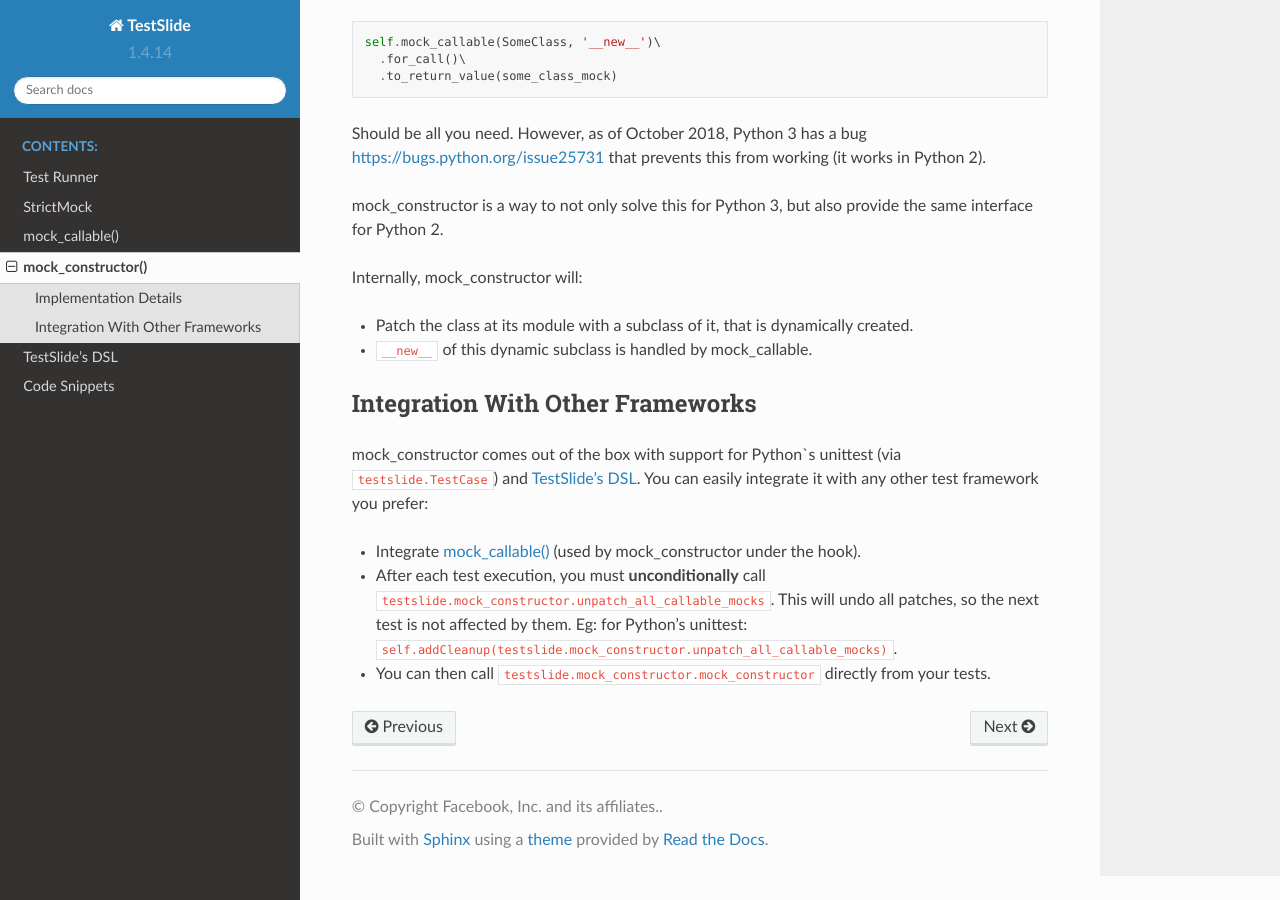
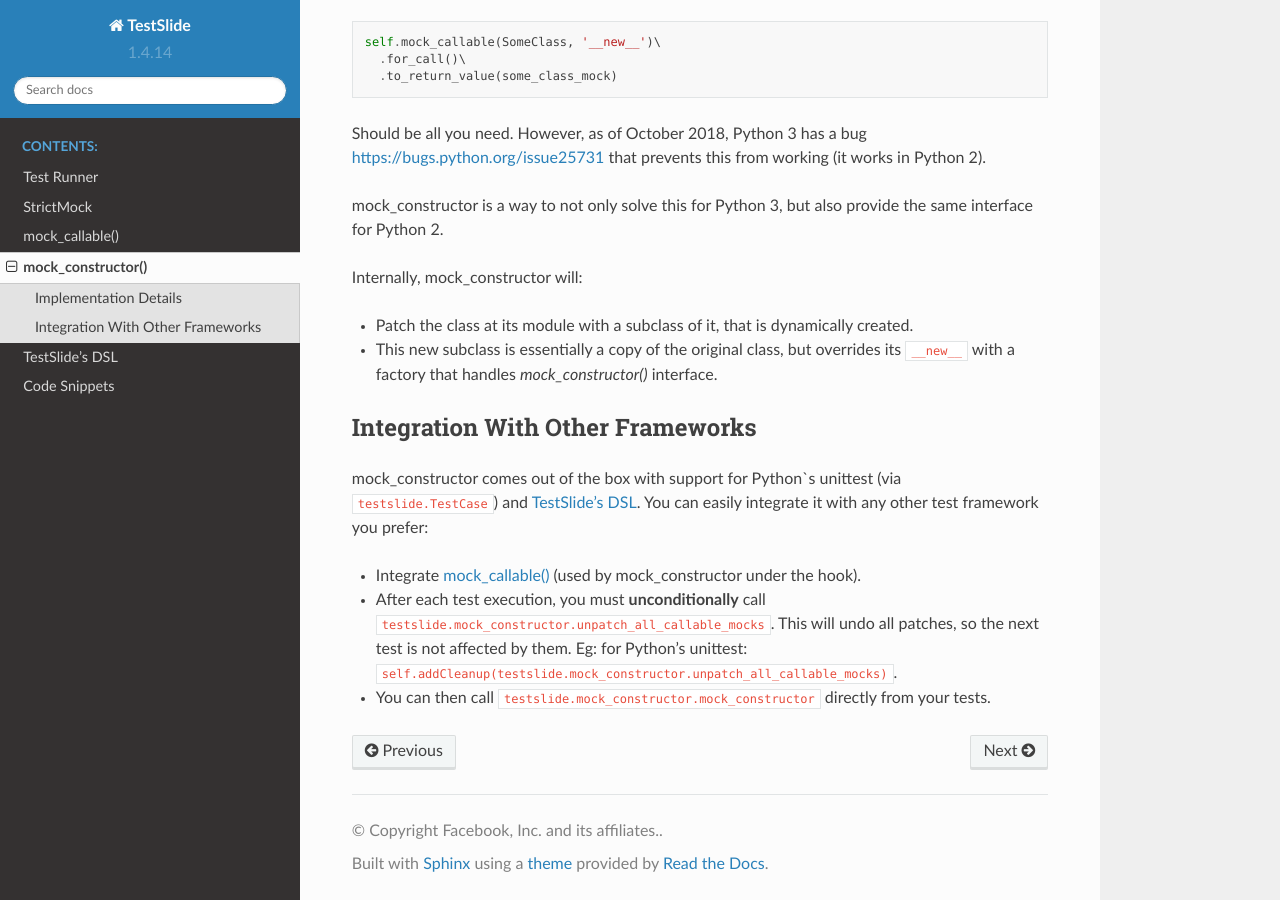
Before and after one commit to facebook/TestSlide, a Sphinx documentation site: the page built from docs/mock_constructor/index.rst, in a window 1280 px wide and 900 px high, scrolled down 1321 px. Built offline with Sphinx 7.4.7 and the Read the Docs theme 2.0.0, drawn with Linux system fonts in a browser that asks for light colours.

Commit message:
Update docs

```diff
--- a/docs/mock_constructor/index.rst
+++ b/docs/mock_constructor/index.rst
@@ -70,7 +70,7 @@
 Internally, mock_constructor will:
 
 * Patch the class at its module with a subclass of it, that is dynamically created.
-* ``__new__`` of this dynamic subclass is handled by mock_callable.
+* This new subclass is essentially a copy of the original class, but overrides its ``__new__`` with a factory that handles `mock_constructor()` interface.
 
 Integration With Other Frameworks
 ---------------------------------
```
